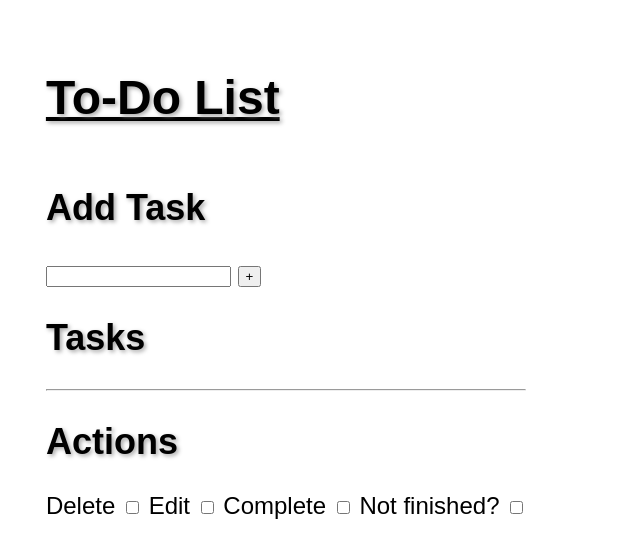
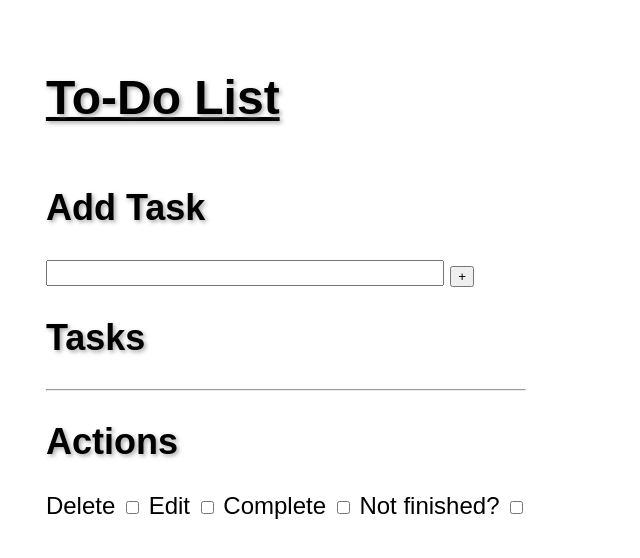
Before and after one commit to devashrlucas/to-do, a website: page index.html in a window 1280 px wide. Shown: the whole page, without its empty margins (0-640 px from the left). Drawn offline with Linux system fonts and the light colour scheme; a web font is replaced by a local one.

Commit message:
Removed unused files, updated styling, and updated README file.

```diff
--- a/css/styles.css
+++ b/css/styles.css
@@ -14,6 +14,13 @@ h2 {
     text-shadow: 2px 2px 4px #a6a6a6;
 }
 
+input[type="text"] {
+    font-size: 1em;
+    height: 1.5vh;
+    width: 30vw;
+    padding: 1%;
+}
+
 .task-container {
     display: flex;
     flex-direction: column;
```
Also changed, not shown: js/test/test.js (deleted, +0 -9 lines), README.md.
